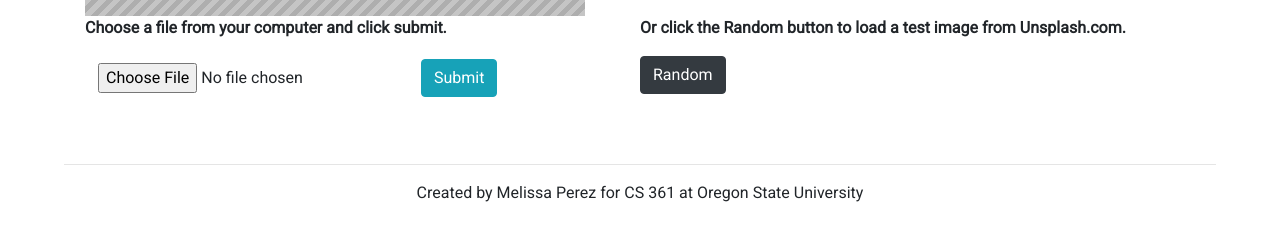
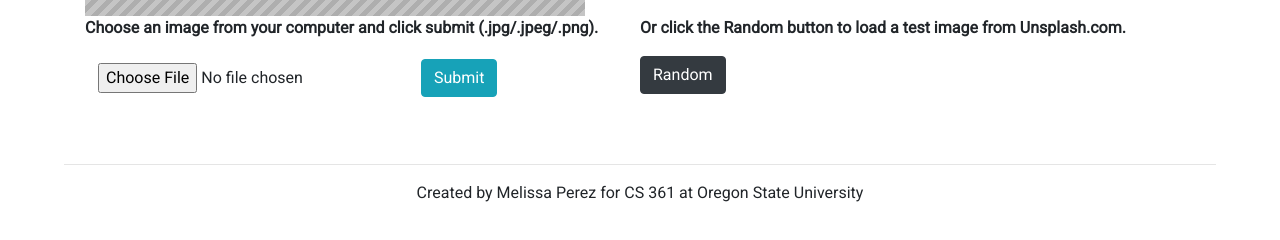
Before and after one commit to melissa-perez/TopHex, a Flask app: page / in a window 1280 px wide. Shown: the part 651-891 px from the top of the page. Run offline with Flask 2, Linux system fonts and the light colour scheme; some libraries are stand-ins or nearby versions.

Commit message:
Add more explanation to UI

```diff
--- a/templates/index.html
+++ b/templates/index.html
@@ -49,7 +49,7 @@
 	<div class="container formarea">
 		<div>
 			<form method="POST" action="/" enctype="multipart/form-data">
-					<p><strong>Choose a file from your computer and click submit.</strong></p>
+					<p><strong>Choose an image from your computer and click submit (.jpg/.jpeg/.png).</strong></p>
 					<input class="btn" type="file" id="fileUpload" name="file" autocomplete="off" required>
 					<input type="submit" class="btn btn-info" value="Submit">
 			</form>
--- a/templates/modal.html
+++ b/templates/modal.html
@@ -37,6 +37,7 @@
             Uses a simplified palette from the original. May result in diverse colors with possible information loss.
           </dd>
         </dl>
+        <p>Only .jpg/.jpeg/.png image formats are supported.</p>
       </div>
       <div class="modal-footer">
         <button type="button" class="btn btn-dark" data-dismiss="modal">Close</button>
```
